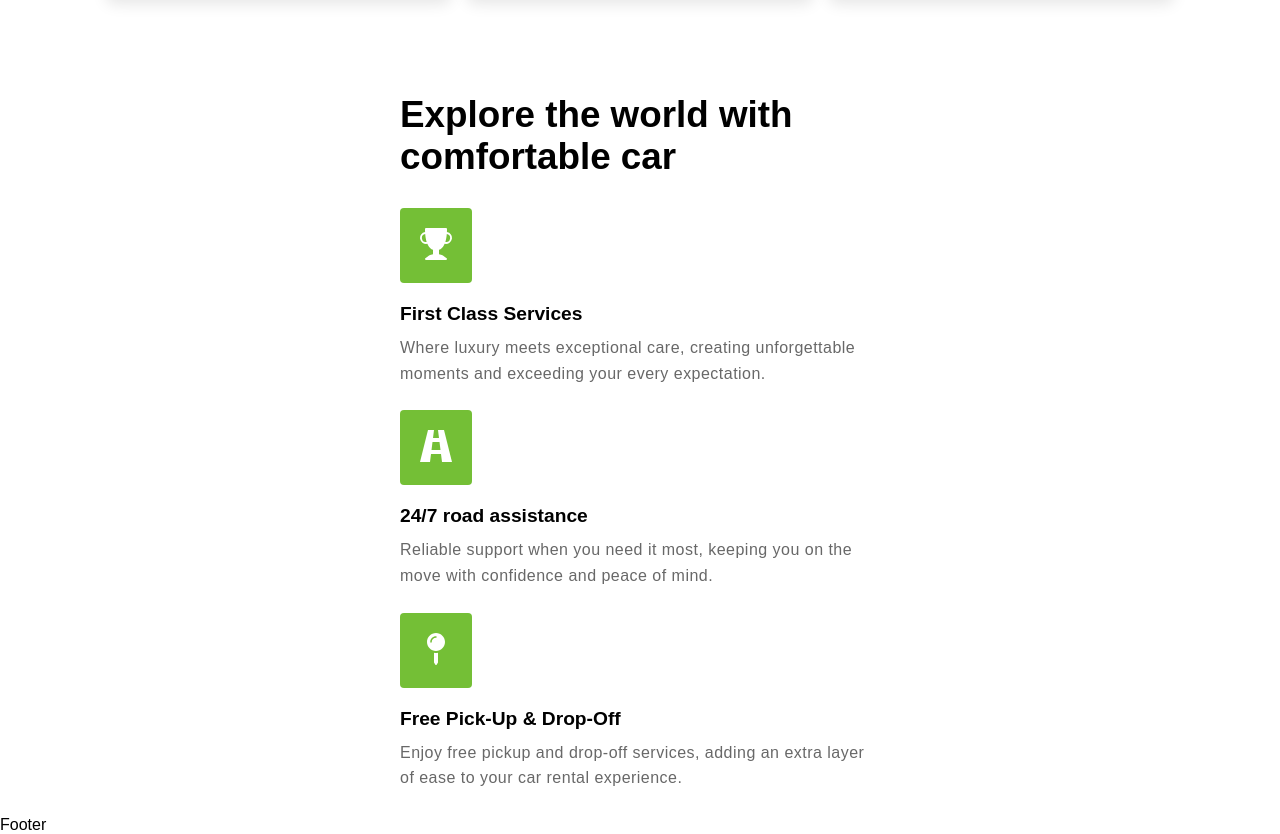
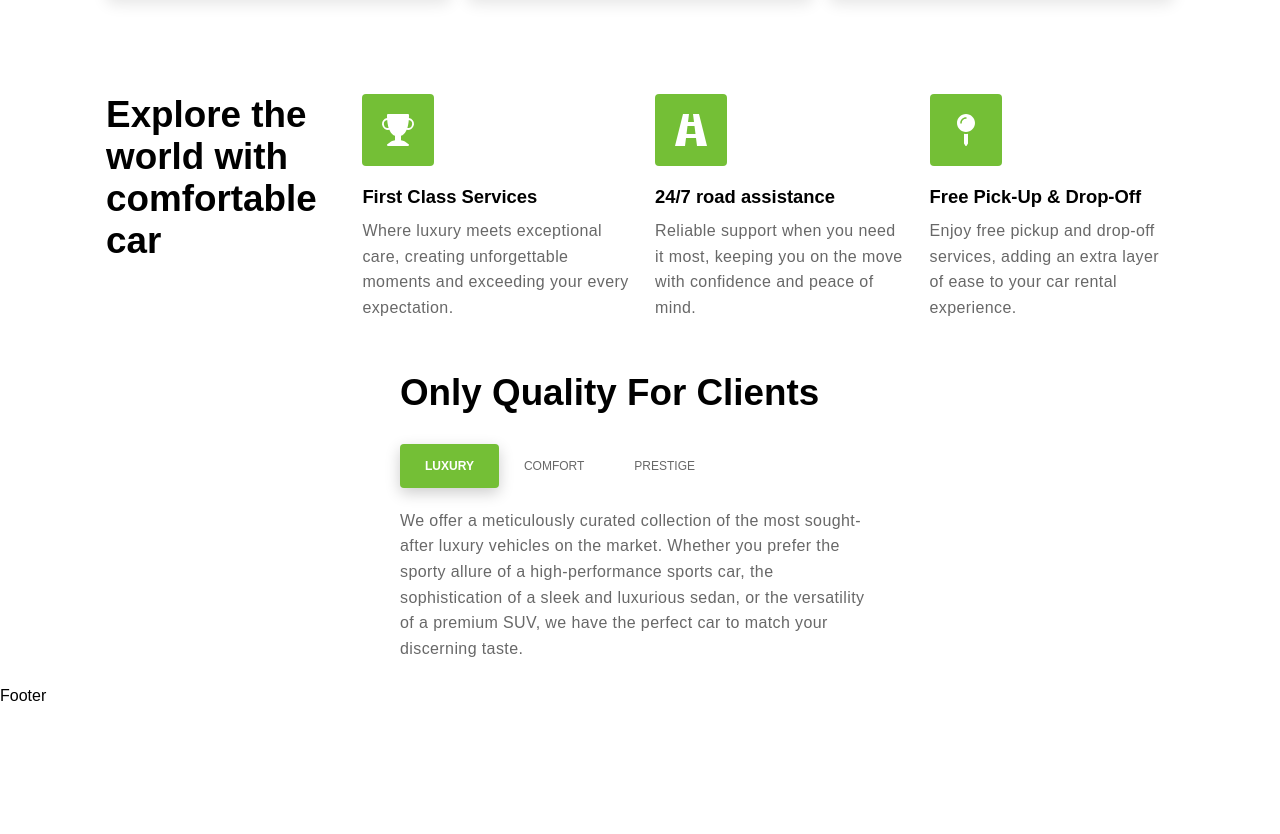
Before and after one commit to Ubongg/car-rental, a Next.js app: page / in a window 1280 px wide. Shown: the part 1330-2164 px from the top of the page. After the commit the page ends 2035 px from the top, so only its background shows below. Built offline with nearby package versions, Linux system fonts and the light colour scheme.

Commit message:
added quality section on home page for small screens

```diff
--- a/src/app/globals.css
+++ b/src/app/globals.css
@@ -8,7 +8,7 @@
   --light-red: #e66b6b;
   --line-height: 1.6rem;
   --spacing: 0.08rem;
-  --small-spacing: 0.03rem;
+  --small-spacing: 0.025rem;
   --mainTransition: all 0.3s linear;
   --light-shadow: 0 5px 15px rgba(0, 0, 0, 0.1);
   --dark-shadow: 0 5px 15px rgba(0, 0, 0, 0.2);
--- a/src/app/page.js
+++ b/src/app/page.js
@@ -1,3 +1,5 @@
+"use client";
+
 import Image from "next/image";
 import styles from "./page.module.css";
 import Link from "next/link";
@@ -5,8 +7,13 @@ import Car from "@/components/car/Car";
 import { BsTrophyFill } from "react-icons/bs";
 import { ImRoad } from "react-icons/im";
 import { FaMapPin } from "react-icons/fa";
+import { useState, useRef } from "react";
 
 export default function Home() {
+  const [luxury, setLuxury] = useState(true);
+  const [comfort, setComfort] = useState(false);
+  const [prestige, setPrestige] = useState(false);
+
   return (
     <div className={styles.container}>
       <div className={styles.home}>
@@ -128,6 +135,74 @@ export default function Home() {
             </div>
           </div>
         </div>
+        <div className={styles.quality}>
+          <div className={styles.qualityWrap}>
+            <h2>Only Quality For Clients</h2>
+            <div className={styles.qualities}>
+              <div className={styles.singleQuality}>
+                <button
+                  className={
+                    luxury ? styles.luxuryButton : styles.luxuryButtonHide
+                  }
+                  onClick={() => {
+                    setLuxury(true);
+                    setComfort(false);
+                    setPrestige(false);
+                  }}
+                >
+                  LUXURY
+                </button>
+                <button
+                  className={
+                    comfort ? styles.comfortButton : styles.comfortButtonHide
+                  }
+                  onClick={() => {
+                    setLuxury(false);
+                    setComfort(true);
+                    setPrestige(false);
+                  }}
+                >
+                  COMFORT
+                </button>
+                <button
+                  className={
+                    prestige ? styles.prestigeButton : styles.prestigeButtonHide
+                  }
+                  onClick={() => {
+                    setLuxury(false);
+                    setComfort(false);
+                    setPrestige(true);
+                  }}
+                >
+                  PRESTIGE
+                </button>
+              </div>
+              <p className={luxury ? styles.luxury : styles.luxuryHide}>
+                We offer a meticulously curated collection of the most
+                sought-after luxury vehicles on the market. Whether you prefer
+                the sporty allure of a high-performance sports car, the
+                sophistication of a sleek and luxurious sedan, or the
+                versatility of a premium SUV, we have the perfect car to match
+                your discerning taste.
+              </p>
+              <p className={comfort ? styles.comfort : styles.comfortHide}>
+                We prioritize your comfort and convenience throughout your
+                journey. We understand that a comfortable ride can make a world
+                of difference, whether you're embarking on a business trip or
+                enjoying a leisurely vacation. That's why we offer a wide range
+                of well-maintained, comfortable cars that cater to your specific
+                needs.
+              </p>
+              <p className={prestige ? styles.prestige : styles.prestigeHide}>
+                We understand that prestige goes beyond luxury. It's about
+                making a statement, embracing sophistication, and indulging in
+                the finer things in life. That's why we offer an exclusive
+                selection of prestigious cars that exude elegance, style, and
+                status.
+              </p>
+            </div>
+          </div>
+        </div>
       </div>
     </div>
   );
--- a/src/app/page.module.css
+++ b/src/app/page.module.css
@@ -39,7 +39,7 @@
   letter-spacing: var(--spacing);
 }
 .textBx p {
-  letter-spacing: var(--spacing);
+  letter-spacing: var(--small-spacing);
   line-height: var(--line-height);
   margin-bottom: 20px;
 }
@@ -128,7 +128,8 @@
   max-width: 480px;
   width: 100%;
 }
-.exploreWrap h2 {
+.exploreWrap h2,
+.qualityWrap h2 {
   font-size: 2.3rem;
   margin-bottom: 30px;
 }
@@ -140,14 +141,14 @@
 .exploreWrap .offers .offer .icon {
   display: inline-block;
   background: var(--primaryColor);
-  padding: 20px 20px 15px;
+  padding: 20px 20px 12px;
   margin-bottom: 20px;
   color: var(--mainWhite);
   border-radius: var(--small-radius);
   font-size: 2rem;
 }
 .exploreWrap .offers .offer h5 {
-  font-size: 1.2rem;
+  font-size: 1.15rem;
   margin-bottom: 10px;
 }
 .exploreWrap .offers .offer p {
@@ -155,16 +156,68 @@
   line-height: var(--line-height);
   letter-spacing: var(--small-spacing);
 }
+.quality {
+  color: black;
+  display: flex;
+  align-items: center;
+  justify-content: center;
+  padding: var(--smallPadding);
+}
+.qualityWrap {
+  max-width: 480px;
+  width: 100%;
+}
+.singleQuality {
+  display: flex;
+  margin-bottom: 20px;
+}
+.singleQuality button {
+  padding: 15px 25px;
+  border: none;
+  outline: none;
+  cursor: pointer;
+  font-size: 0.75rem;
+  transition: var(--mainTransition);
+}
+.luxuryButton,
+.comfortButton,
+.prestigeButton {
+  background: var(--primaryColor);
+  color: var(--mainWhite);
+  border-radius: var(--small-radius);
+  font-weight: 600;
+  box-shadow: var(--dark-shadow);
+}
+.luxuryButtonHide,
+.comfortButtonHide,
+.prestigeButtonHide {
+  background: transparent;
+  color: var(--mainGrey);
+}
+.luxury,
+.comfort,
+.prestige {
+  color: var(--mainGrey);
+  line-height: var(--line-height);
+  letter-spacing: var(--small-spacing);
+}
+.luxuryHide,
+.comfortHide,
+.prestigeHide {
+  display: none;
+}
 
 @media screen and (min-width: 768px) {
-  .heroWrap {
+  .heroWrap,
+  .fleetsWrap,
+  .exploreWrap {
     max-width: 650px;
   }
   .imgBx {
     height: 500px;
   }
-  .fleetsWrap {
-    max-width: 650px;
+  .exploreWrap .offers {
+    flex-direction: row;
   }
 }
 
@@ -206,4 +259,11 @@
     justify-content: center;
     gap: 1rem;
   }
+  .exploreWrap {
+    width: var(--width);
+    margin-inline: var(--margin-inline);
+    max-width: 100%;
+    display: flex;
+    gap: 1.5rem;
+  }
 }
--- a/src/components/navbar/Navbar.jsx
+++ b/src/components/navbar/Navbar.jsx
@@ -76,7 +76,7 @@ const Navbar = () => {
   window.addEventListener("scroll", changeBackground);
 
   return (
-    <div className={`${navbar ? styles.containerActive : styles.container}`}>
+    <div className={navbar ? styles.containerActive : styles.container}>
       <div className={styles.navCenter}>
         <div className={styles.navHeader}>
           <Link href="/">
@@ -86,7 +86,7 @@ const Navbar = () => {
             </h1>
           </Link>
           <button
-            className={`${showLinks ? styles.navToggleShow : styles.navToggle}`}
+            className={showLinks ? styles.navToggleShow : styles.navToggle}
             onClick={toggleLinks}
           >
             {showLinks ? <FaTimes /> : <FaBars />}
--- a/src/components/navbar/navbar.module.css
+++ b/src/components/navbar/navbar.module.css
@@ -11,6 +11,10 @@
 }
 .containerActive {
   background: var(--mainWhite);
+  box-shadow: var(--light-shadow);
+}
+.container {
+  box-shadow: var(--light-shadow);
 }
 .containerActive .links a {
   color: var(--mainGrey);
@@ -82,6 +86,7 @@
 @media screen and (min-width: 1024px) {
   .container {
     background: transparent;
+    box-shadow: none;
   }
   .navCenter {
     width: var(--width);
```
